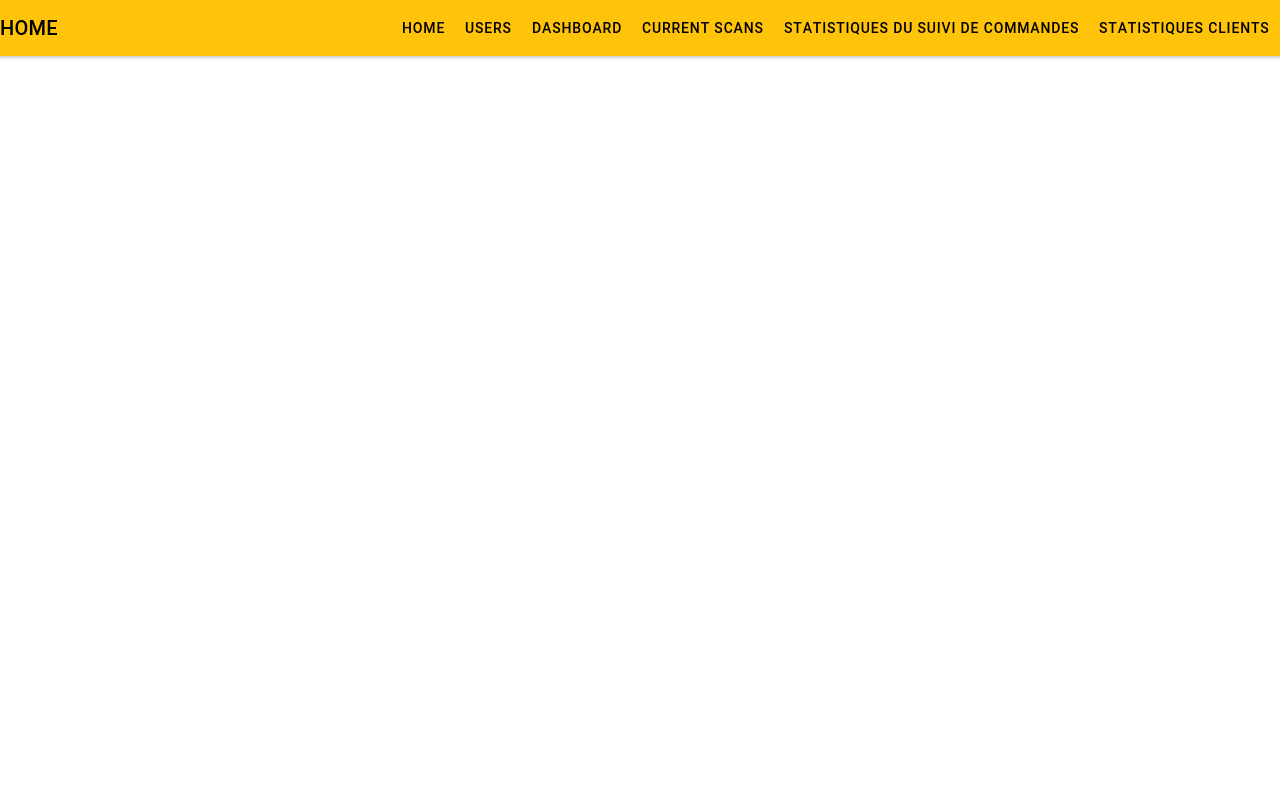
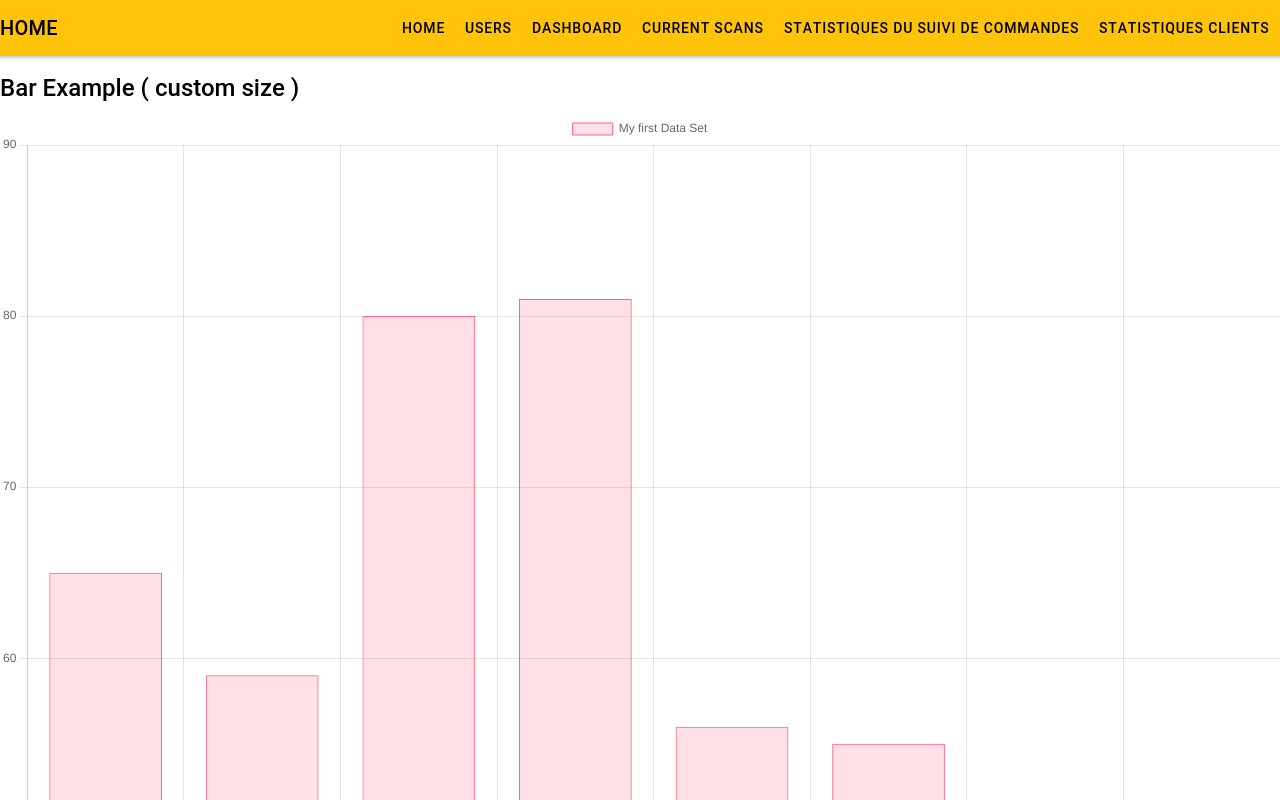
Before and after one commit to Yacino99/LRI-React-Mobile, a React (Create React App) app: page /home in a window 1280 px wide. Built offline with nearby package versions, Linux system fonts and the light colour scheme.

Commit message:
preparing the charts

```diff
--- a/package.json
+++ b/package.json
@@ -15,11 +15,13 @@
     "@types/react-dom": "^16.9.4",
     "@types/react-router": "^5.1.4",
     "@types/react-router-dom": "^5.1.3",
-    "chart.js": "^3.8.2",
+    "chart.js": "^3.9.0",
+    "fusioncharts": "^3.19.0",
     "ionicons": "^5.0.0",
     "react": "^16.13.0",
     "react-chartjs-2": "^4.3.1",
     "react-dom": "^16.13.0",
+    "react-fusioncharts": "^4.0.0",
     "react-router": "^5.1.2",
     "react-router-dom": "^5.1.2",
     "typescript": "3.8.3"
--- a/src/pages/Home.tsx
+++ b/src/pages/Home.tsx
@@ -2,24 +2,32 @@ import { IonContent, IonHeader, IonPage, IonTitle, IonToolbar, IonButtons, IonGr
 import React, { useEffect, useState } from 'react';
 import './Home.css';
 import { NavButtons } from '../components/NavButtons';
-import MyAccordion from '../components/MyAccordion';
 
 
+import { Chart as ChartJS, registerables } from 'chart.js';
+import { Bar } from "react-chartjs-2";
+ChartJS.register(...registerables);
 
-
-function json2array(json:any){
-  var result:any = [];
-  var keys = Object.keys(json);
-  keys.forEach(function(key){
-      result.push(json[key]);
-  });
-  return result;
+const data = {
+  labels: ['Janvier' , 'fevrier' , 'mars' , 'avril' , 'mai','juin','juillet','aout'],
+  datasets : [
+    {
+      label: 'My first Data Set',
+      backgroundColor: 'rgba(255,99,132,0.2)',
+      borderColor: 'rgba(255,99,132,1)',
+      borderWidth: 1 ,
+      hoverBackgroundColor : 'rgba(255,99,132,0.4)',
+      hoverBorderColor : 'rgba(255,99,132,1)',
+      data: [65,59,80,81,56,55,41,10]
     }
+  ]
+};
 
 const Home: React.FC = () => {
 
 
   return (
+
 
     <IonPage>
     <IonHeader>
@@ -33,24 +41,27 @@ const Home: React.FC = () => {
     <IonContent fullscreen>
 
 
-    {
-        /**
-         * TODO Next :
-         * statistiques transporteurs
-         * statistiques preparations de commandes
-         *
-         */
 
-         //typeof variable !== 'undefined' ? 'oui' : 'non'
-    }
+      <div>
+        <h2>Bar Example ( custom size )</h2>
+        <Bar
+          data={data}
+          width={80}
+          height={100}
+          options={{maintainAspectRatio:true}}
+          />
 
-    {
-      //<MyAccordion transporteur={"titi"} delai={"4"} />
-    }
-
+        <Bar
+          data={data}
+          width={80}
+          height={100}
+          options={{maintainAspectRatio:true}}
+          />
+      </div>
 
     </IonContent>
   </IonPage>
+
   );
 };
 
```
Also changed, not shown: 1 other file (tests, documents, lock files or other folders). Lines whose indentation alone changed are shown as unchanged.
